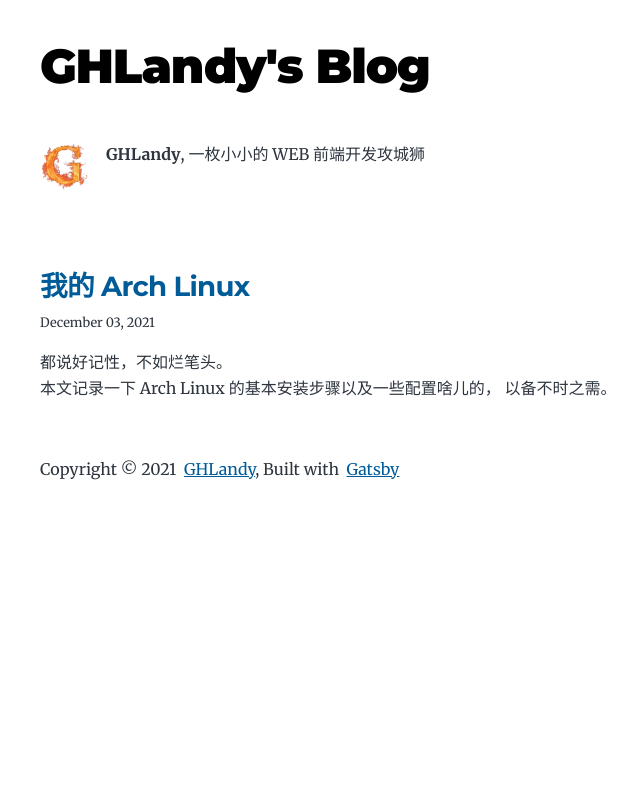
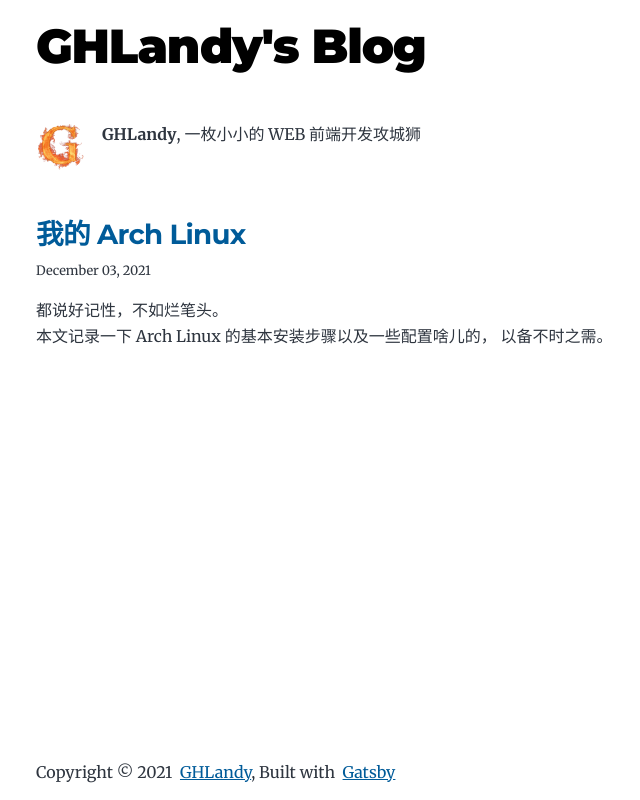
Before and after one commit to GHLandy/my-blog, a Gatsby site: page / in a window 1280 px wide. Shown: the whole page, without its empty margins (172-812 px from the left). Built offline with nearby package versions, Linux system fonts and the light colour scheme; Gatsby itself is replaced by a stand-in of ours.

Commit message:
调整页面样式

```diff
--- a/src/style.css
+++ b/src/style.css
@@ -83,7 +83,7 @@ body {
 }
 
 footer {
-  padding: var(--spacing-6) var(--spacing-0);
+  padding: var(--spacing-4) var(--spacing-0);
 }
 
 hr {
@@ -240,13 +240,19 @@ a:focus {
 /* Custom classes */
 
 .global-wrapper {
+  display: flex;
+  max-width: var(--maxWidth-wrapper);
+  min-height: 100vh;
+  flex-flow: column;
   margin: var(--spacing-0) auto;
-  max-width: var(--maxWidth-wrapper);
-  padding: var(--spacing-10) var(--spacing-5);
+  padding: var(--spacing-5) var(--spacing-4) var(--spacing-0);
+}
+.global-wrapper > main {
+  flex: 1;
 }
 
 .global-wrapper[data-is-root-path='true'] .bio {
-  margin-bottom: var(--spacing-20);
+  margin-bottom: var(--spacing-12);
 }
 
 .global-header {
@@ -287,7 +293,7 @@ a:focus {
 
 .bio {
   display: flex;
-  margin-bottom: var(--spacing-16);
+  margin-bottom: var(--spacing-12);
 }
 
 .bio p {
```
